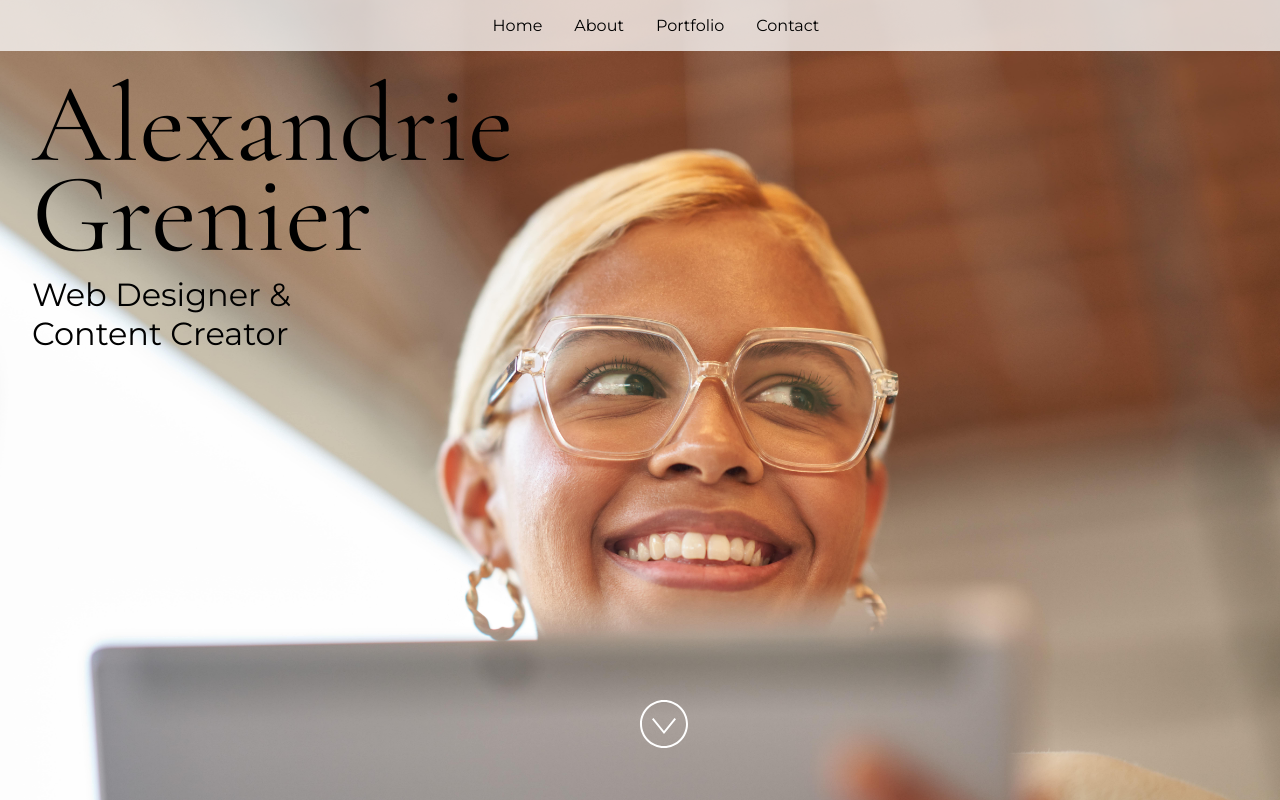
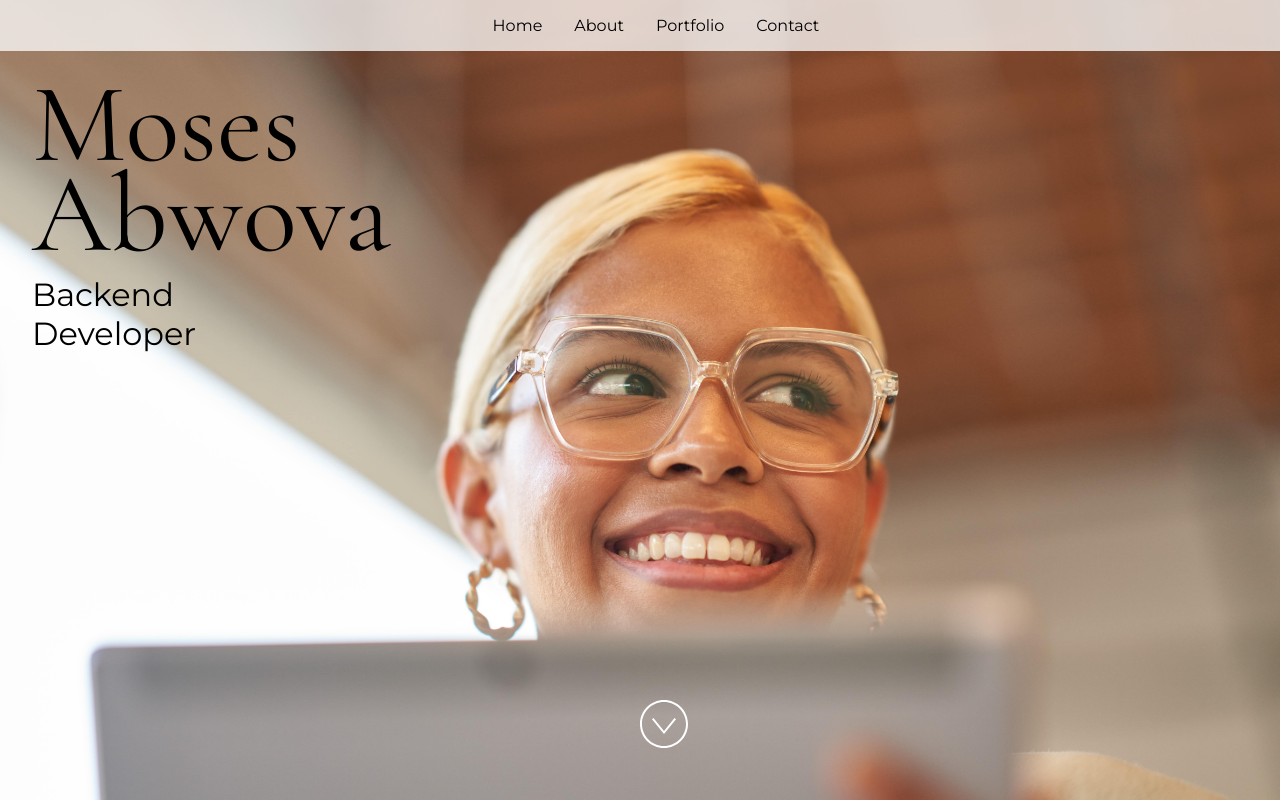
Before and after one commit to mosetf/portfolio, a React (Vite) app: page / in a window 1280 px wide. Built offline with nearby package versions, Linux system fonts and the light colour scheme.

Commit message:
Update siteProps in App.jsx

```diff
--- a/src/App.jsx
+++ b/src/App.jsx
@@ -24,15 +24,14 @@ import "./styles.css";
  * If you don't have one of the social sites listed, leave it as an empty string.
  */
 const siteProps = {
-  name: "Alexandrie Grenier",
-  title: "Web Designer & Content Creator",
-  email: "alex@example.com",
-  gitHub: "microsoft",
-  instagram: "microsoft",
-  linkedIn: "satyanadella",
+  name: "Moses Abwova",
+  title: "Backend Developer",
+  email: "Stanlym315@gmail.com",
+  gitHub: "mosetf",
+  instagram: "sp_int_er",
+  linkedIn: "www.linkedin.com/in/mosesabwova",
   medium: "",
-  twitter: "microsoft",
-  youTube: "Code",
+  X: "@Stanlym315",
 };
 
 const primaryColor = "#4E567E";
```
